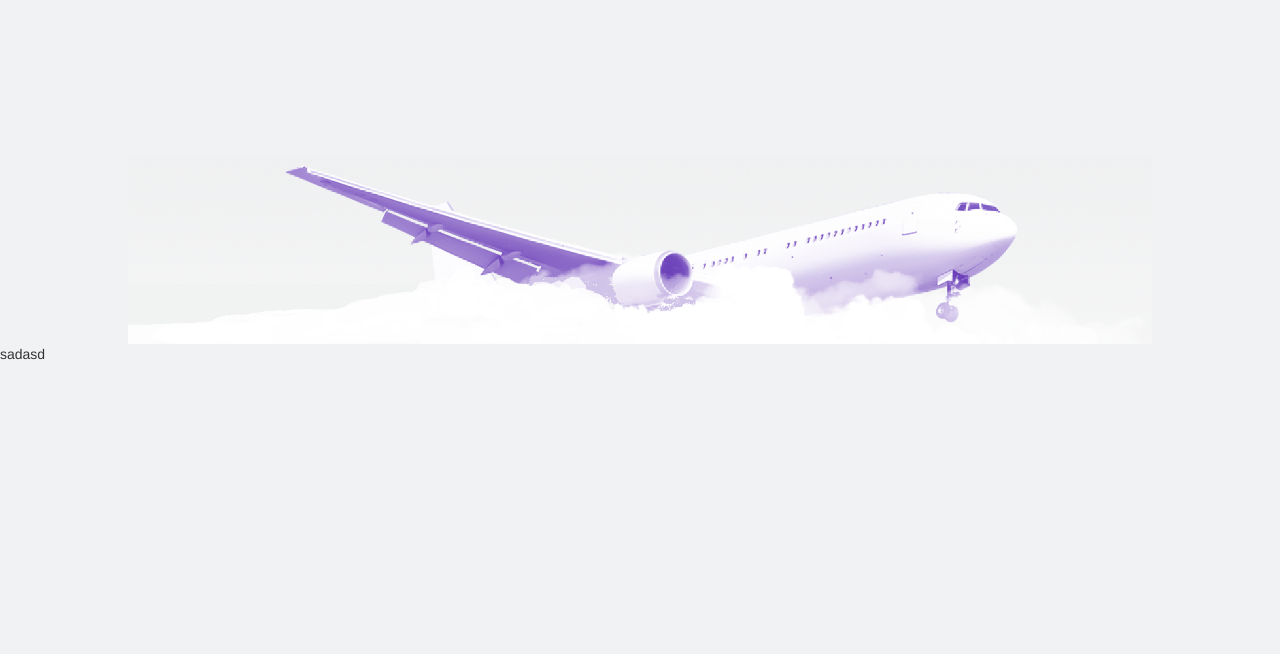
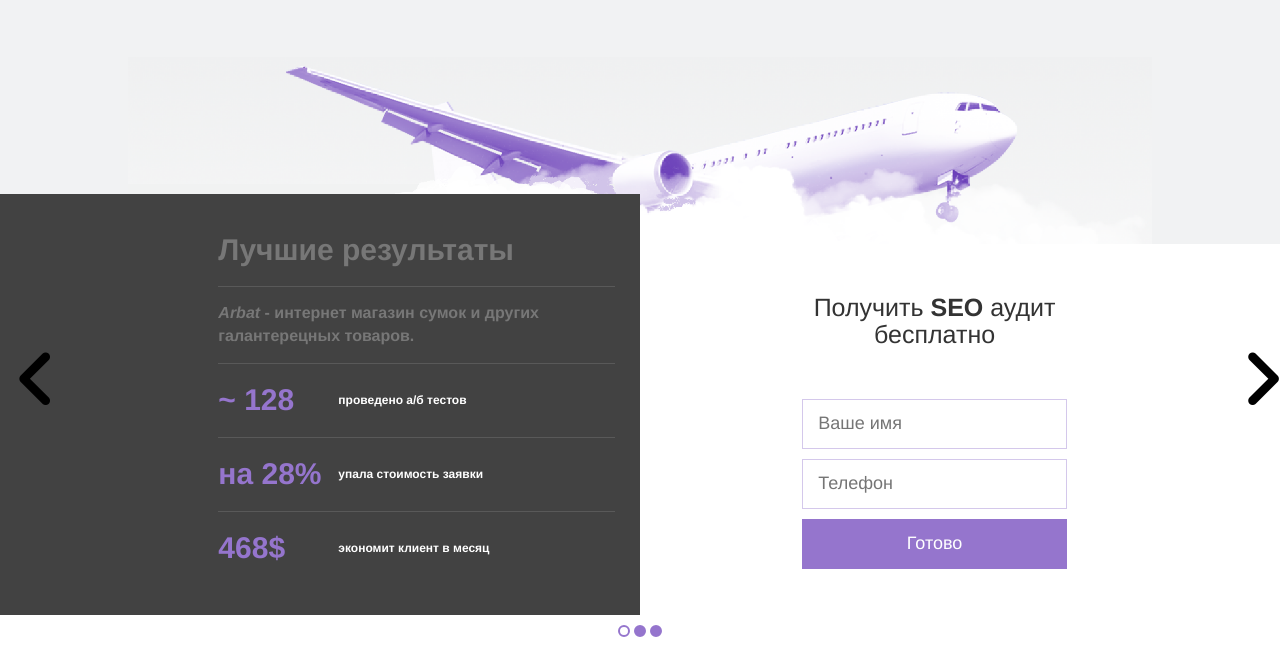
Before and after one commit to Sparksjj/verstka_2, a plain HTML site: page index.html in a window 1280 px wide. Shown: the part 146-800 px from the top of the page. Drawn offline with nearby package versions, Linux system fonts and the light colour scheme.

Commit message:
add slide

```diff
--- a/css/main.css
+++ b/css/main.css
@@ -1,17 +1,18 @@
 body{
-	background-color: rgb(241,242,243);
 	min-width: 320px;
 }
 .width-controll{
 	max-width: 1800px;
 	margin: 0 auto;
 	position: relative;
+	background: rgb(241,242,243) url(../img/air-plane.png) 50% 100% no-repeat;
+	background-size: 80%;
+	height: 100%;
+	padding-bottom: 250px;
 }
 #main-header{
-	padding-bottom: 350px;
-	background: url(../img/air-plane.png) 50% 100% no-repeat;
-	background-size: 80%;
-
+	padding: 0;
+	background-color: rgb(241,242,243);
 }
 header #main-nav{
 	background-color: rgb(241,242,243);
@@ -46,3 +47,119 @@ header #main-nav a.current,
 header #main-nav a:hover{
 	color: rgb(103,58,183);
 }
+
+/*slider*/
+#info{
+	padding: 0;
+	margin-top: -50px;
+}
+#info-wrapper{
+	padding: 0;
+	margin-bottom: 10px;
+}
+#slider-wrapper{
+	background-color: rgb(66,66,66);
+}
+
+#slider{
+	padding: 20px 10px 20px 0;
+}
+#slider li{
+	border-bottom: 1px solid rgb(89,89,89);
+	padding: 15px 0;
+}
+#slider li:last-child{
+	border-bottom: none;
+}
+#slider li.namber-info{
+	color: rgb(149, 117,205);
+	font-size: 30px;
+	font-weight: bold;
+	position: relative;
+}
+#slider li.namber-info >i{
+	display: inline-block;
+	width: 110px;
+	font-style: normal;
+}
+#slider li.namber-info > span{
+	color: white;
+	font-size: 12px;
+	margin-left: 10px;
+	position: absolute;
+	top: 28px;
+}
+
+#slider-wrapper .slide-head,
+#slider-wrapper .slide-info
+{
+	color: rgb(119,119,119);
+	font-weight: bold;
+}
+#slider-wrapper .slide-head{
+	font-size: 30px;
+
+}
+
+#slider-wrapper .slide-info{
+	font-size: 16px;
+}
+/*form*/
+#main-form-wrapper.{
+}
+h2.offer{
+	width: 60%;
+	margin: 100px auto 50px auto;
+	font-size: 25px;
+}
+
+input{
+	border: 1px solid rgba(149,117,205,.4);
+	color: rgb(149,117,205);
+	padding: 15px;
+}
+input:focus{
+	outline: 1px solid rgb(149,117,205);
+}
+
+input[name='name'],
+input[name='number'],
+#send-seo-form{
+	display: block;
+	margin: auto auto 10px;
+	font-size: 	18px;
+	width: 50%;
+	height: 50px;
+}
+
+#send-seo-form{
+	border: none;
+	background-color: rgb(149,117,205);
+	color: white;
+}
+
+#left-button,
+#right-button{
+	color: black;
+	position: absolute;
+	top: 150px;
+}
+#right-button{
+}
+
+/*slider-controll*/
+#slide-controll input[type="radio"]{
+	display: none;
+}
+#slide-controll input[type="radio"]:checked + label{
+	background-color: white;
+}
+
+#slide-controll label{
+	display: inline-block;
+	border: 2px solid rgb(149,117,205);
+	width: 12px;
+	height: 12px;
+	border-radius: 50%;
+	background-color: rgb(149,117,205);
+}
--- a/index.html
+++ b/index.html
@@ -55,11 +55,47 @@
         <h1 class="text-center">Вводим ваш бизнес в интернет</h1>
       </div>
     </header>
-      sadasd
+
+    <div class="container-fluid" id="info">
+
+      <div class="col-xs-12" id="info-wrapper">
+
+        <div class="col-sm-6" id="slider-wrapper">
+        <i class="fa fa-angle-left fa-5x" aria-hidden="true" id="left-button"></i>
+          <ul class="col-md-8 col-md-offset-4 col-xs-offset-2 list-unstyled" id="slider">
+            <li class="slide-head">Лучшие результаты</li>
+            <li class="slide-info"><em>Arbat</em> - интернет магазин сумок и других галантерецных товаров.</li>
+            <li class="namber-info"><i>~ 128</i> <span> проведено а/б тестов</span></li>
+            <li class="namber-info"><i>на 28%</i> <span> упала стоимость заявки</span></li>
+            <li class="namber-info"><i>468$</i> <span> экономит клиент в месяц</span></li>
+          </ul>
+        </div>
+
+        <div class="col-sm-6 text-center" id="main-form-wrapper">
+          <div class="col-xs-11">
+            <h2 class="offer">Получить <b>SEO</b> аудит бесплатно</h2>
+            <form method="POST" name="send" action="index.php">
+              <input class="text" name="name" placeholder="Ваше имя">
+              <input class="text" name="number" placeholder="Телефон">
+              <button type="submit" id="send-seo-form">Готово</button>
+            </form>
+          </div>
+          <i class="fa fa-angle-right fa-5x" aria-hidden="true" id="right-button"></i>
+        </div>
+      </div>
+
+      <div class="text-center" id="slide-controll">
+        <input type="radio" name="slide" id="first" checked><label for="first"></label>
+        <input type="radio" name="slide" id="second"><label for="second"></label>
+        <input type="radio" name="slide" id="third" ><label for="third"></label>
+      </div>
+
+    </div>
     <!-- jQuery (necessary for Bootstrap's JavaScript plugins) -->
     <script src="https://ajax.googleapis.com/ajax/libs/jquery/1.11.3/jquery.min.js"></script>
     <!-- Include all compiled plugins (below), or include individual files as needed -->
     <script src="css/bootstrap/js/bootstrap.min.js"></script>
+    <script src="https://use.fontawesome.com/8bb910b329.js"></script>
     <script src="js/main.js"></script>
   </body>
 </html>
--- a/js/main.js
+++ b/js/main.js
@@ -0,0 +1,3 @@
+$("form").on('submit', function(e){
+	e.preventDefault();
+})
```
